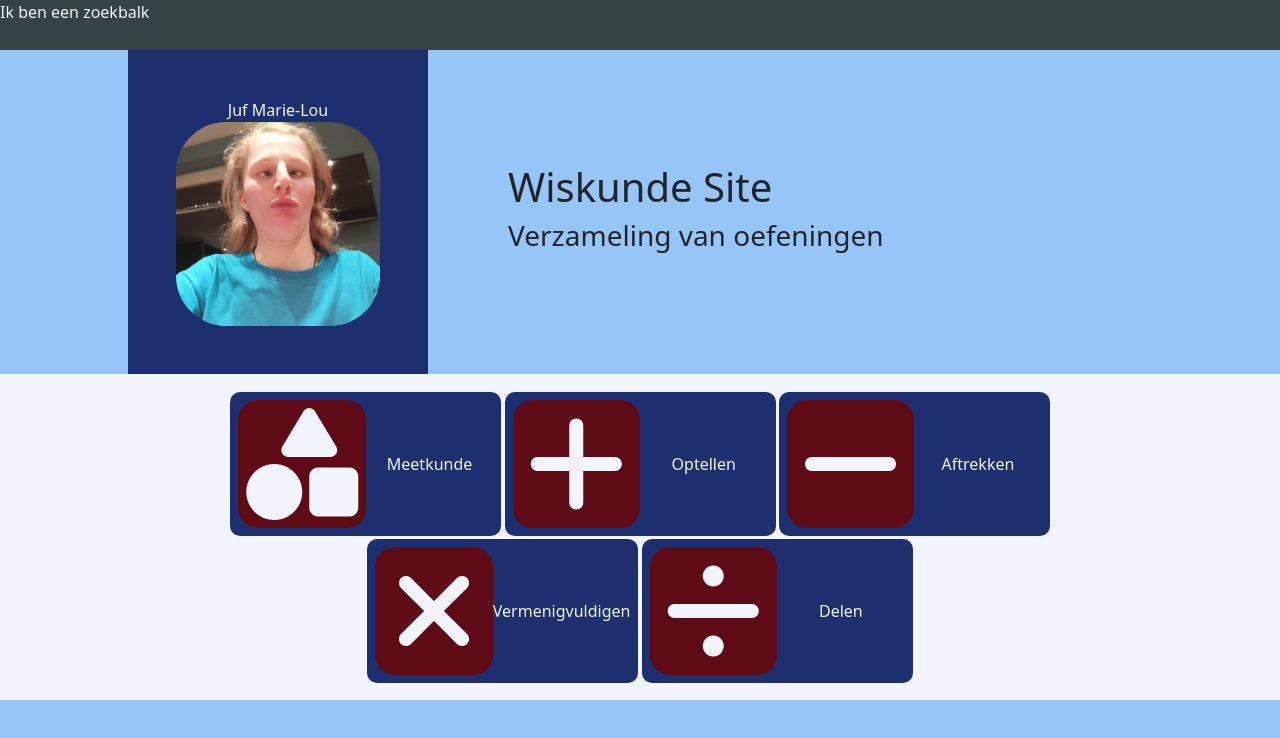
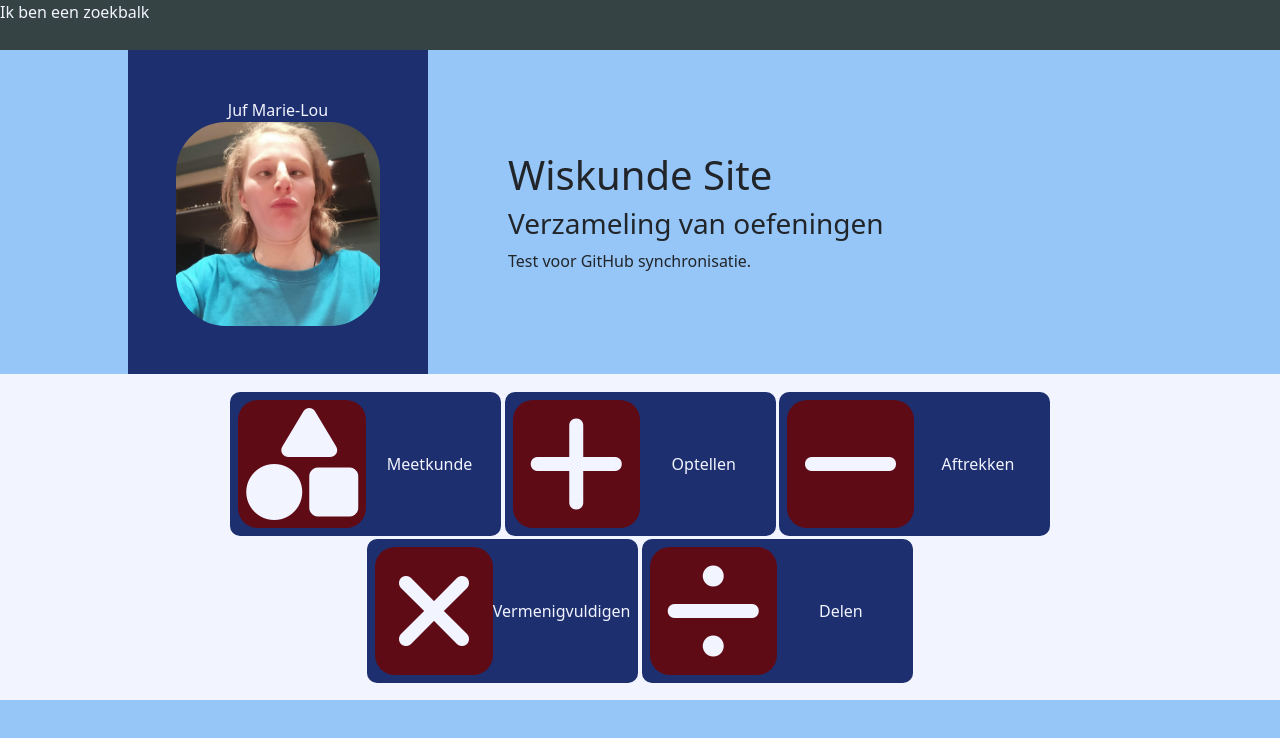
Before and after one commit to Blurpyx/Wisk_Site_Proj_WebDev_2020-2021, a plain HTML site: page public/index.html in a window 1280 px wide. Drawn offline with nearby package versions, Linux system fonts and the light colour scheme; some packages are replaced by stand-ins of ours.

Commit message:
test voor GitHub synchronisatie

```diff
--- a/public/index.html
+++ b/public/index.html
@@ -30,6 +30,7 @@
         <div class="text-block">
             <h1>Wiskunde Site</h1>
             <h3>Verzameling van oefeningen</h3>
+            <span>Test voor GitHub synchronisatie.</span>
         </div>
     </header>
 
```
